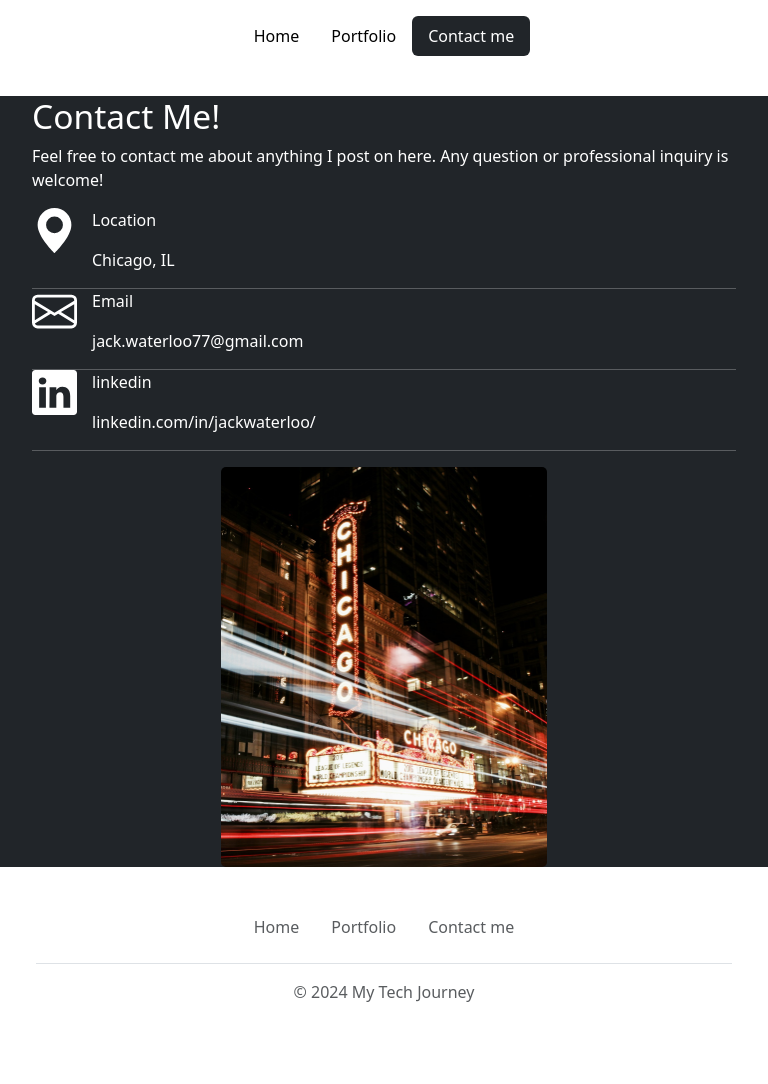
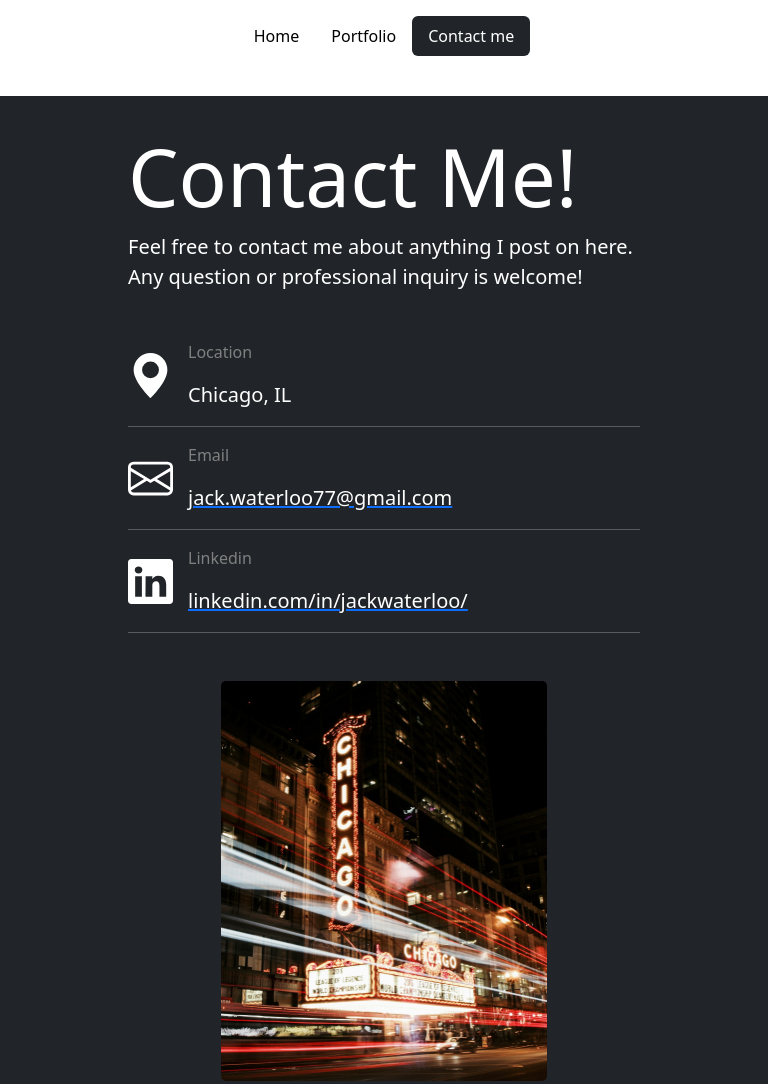
Before and after one commit to jackwaterloo/personal-site-bootstrap, a plain HTML site: page public/contact-me.html in a window 768 px wide. Shown: the top 1084 px of the page. Before the commit the page ends 1060 px from the top, so only its background shows below. Drawn offline with nearby package versions, Linux system fonts and the light colour scheme.

Commit message:
finished Contact page CSS

```diff
--- a/css/contact-me.css
+++ b/css/contact-me.css
@@ -3,7 +3,7 @@
     --bs-nav-pills-link-active-bg: #212529;
 }
 
-.nav-link {
+p, a.nav-link {
     color: black;
 }
 
@@ -11,23 +11,46 @@ section {
     background-color: #212529;
     margin-top: 1.5rem;
     position: relative;
-    height: 74vh;
+    height: 100vh;
     width: 100%;
     display: flex;
     justify-content: center;
 
 }
 
-h1, svg, hr{
+h1,
+svg,
+hr {
     color: white;
+}
+
+h1 {
+    font-size: 80px;
+}
+
+div.icon {
+    display: flex;
+    justify-content: center;
+    align-items: center;
 }
 
 section p {
     color: white;
     margin-bottom: 1rem;
+    font-size: 20px;
 }
 
-.flex-item > p {
+section p.contact-desc {
+    margin-bottom: 2rem;
+}
+
+.title {
+    color: grey;
+    font-size: 16px;
+    margin-top: 1rem;
+}
+
+.flex-item>p {
     margin-bottom: 1rem;
 }
 
@@ -47,7 +70,7 @@ section p {
     flex: 1;
 }
 
-.flex-item.image{
+.flex-item.image {
     display: flex;
     justify-content: center;
     min-height: min-content;
@@ -65,7 +88,7 @@ section p {
     gap: 15px;
 }
 
-hr{
+hr {
     padding: 0;
     margin: 0;
 }
@@ -74,34 +97,34 @@ hr{
     border-radius: 5px;
     object-fit: cover;
     max-width: 100%;
-    height: 500px;
+    height: 600px;
 }
 
-@media (max-width: 949px){
+@media (max-width: 700px) {
 
-    section{
+    section {
         position: static;
         display: block;
-        height: fit-content;
         min-height: fit-content;
-        max-height: fit-content;
+        padding-top: 2rem;
+        padding-bottom: 2rem;
     }
 
-    .flex-container{
+    .flex-container {
         position: static;
         width: 100%;
         display: block;
         padding-left: 2rem;
         padding-right: 2rem;
+        height: fit-content;
     }
 
-    .flex-item{
-        display: block;
+    .flex-item {
         width: 100%;
     }
 
-    div.image{
-        padding-top: 1rem;
+    div.image {
+        padding-top: 3rem;
     }
 
     img#chicago-pic {
@@ -111,14 +134,41 @@ hr{
     }
 }
 
-@media (min-width: 950px) {
+@media (max-width: 950px) and (min-width: 701px) {
+    section {
+        position: static;
+        display: block;
+        min-height: fit-content;
+        padding-top: 2rem;
+        padding-bottom: 2rem;
+    }
+
     .flex-container {
-        width: 90%;
+        position: static;
+        width: 100%;
+        display: block;
+        padding-left: 8rem;
+        padding-right: 8rem;
+        height: fit-content;
+    }
+
+    .flex-item {
+        width: 100%;
+    }
+
+    div.image {
+        padding-top: 3rem;
+    }
+
+    img#chicago-pic {
+        height: 400px;
+        width: auto;
+        object-fit: cover;
     }
 }
 
 @media (min-width: 1200px) {
     .flex-container {
-        width: 70%;
+        width: 80%;
     }
 }
--- a/css/style.css
+++ b/css/style.css
@@ -3,6 +3,13 @@
     --bs-nav-pills-link-active-bg: #212529;
 }
 
+p, a.nav-link {
+    color: black;
+}
+
+nav .nav-link {
+    color: white;
+}
 
 .active {
     background-color: var(--bs-btn-bg);
@@ -29,7 +36,3 @@
     width: 100%;
     background-color: rgba(0, 0, 0, .2);
 }
-
-.nav-link {
-    color: white;
-}
--- a/public/contact-me.html
+++ b/public/contact-me.html
@@ -6,9 +6,11 @@
   <meta name="viewport" content="width=device-width, initial-scale=1.0">
   <title>My Tech Journey</title>
 
+  <!-- Boostrap -->
   <link href="https://cdn.jsdelivr.net/npm/bootstrap@5.3.3/dist/css/bootstrap.min.css" rel="stylesheet"
     integrity="sha384-QWTKZyjpPEjISv5WaRU9OFeRpok6YctnYmDr5pNlyT2bRjXh0JMhjY6hW+ALEwIH" crossorigin="anonymous">
   <link rel="stylesheet" href="../css/contact-me.css">
+
 </head>
 
 <body>
@@ -28,7 +30,8 @@
     <div class="flex-container">
       <div class="flex-item">
         <h1>Contact Me!</h1>
-        <p>Feel free to contact me about anything I post on here. Any question or professional inquiry is welcome!</p>
+        <p class="contact-desc">Feel free to contact me about anything I post on here. Any question or professional
+          inquiry is welcome!</p>
         <div class="contact-info">
           <div class="card-info">
             <div class="icon"><svg xmlns="http://www.w3.org/2000/svg" height="45" fill="currentColor"
@@ -36,32 +39,45 @@
                 <path d="M8 16s6-5.686 6-10A6 6 0 0 0 2 6c0 4.314 6 10 6 10m0-7a3 3 0 1 1 0-6 3 3 0 0 1 0 6" />
               </svg></div>
             <div class="text-info">
-              <p class="title">Location</p>
+              <p class="title top">Location</p>
               <p>Chicago, IL</p>
             </div>
           </div>
           <hr />
           <div class="card-info">
-            <div class="icon"><svg xmlns="http://www.w3.org/2000/svg" height="45" fill="currentColor"
-                class="bi bi-envelope" viewBox="0 0 16 16">
+            <div class="icon">
+              <a href="mailto:jack.waterloo77@gmail.com" target="_blank">
+                <svg xmlns="http://www.w3.org/2000/svg" height="45" fill="currentColor" class="bi bi-envelope"
+                  viewBox="0 0 16 16">
                   <path
                     d="M0 4a2 2 0 0 1 2-2h12a2 2 0 0 1 2 2v8a2 2 0 0 1-2 2H2a2 2 0 0 1-2-2zm2-1a1 1 0 0 0-1 1v.217l7 4.2 7-4.2V4a1 1 0 0 0-1-1zm13 2.383-4.708 2.825L15 11.105zm-.034 6.876-5.64-3.471L8 9.583l-1.326-.795-5.64 3.47A1 1 0 0 0 2 13h12a1 1 0 0 0 .966-.741M1 11.105l4.708-2.897L1 5.383z" />
-              </svg></div>
+                </svg>
+              </a>
+            </div>
             <div class="text-info">
               <p class="title">Email</p>
+              <a href="mailto:jack.waterloo77@gmail.com" target="_blank">
                 <p>jack.waterloo77@gmail.com</p>
+              </a>
             </div>
           </div>
+
           <hr />
           <div class="card-info">
-            <div class="icon"><svg xmlns="http://www.w3.org/2000/svg" height="45" fill="currentColor"
-                class="bi bi-linkedin" viewBox="0 0 16 16">
+            <div class="icon">
+              <a href="https://linkedin.com/in/jackwaterloo/" target="_blank">
+                <svg xmlns="http://www.w3.org/2000/svg" height="45" fill="currentColor" class="bi bi-linkedin"
+                  viewBox="0 0 16 16">
                   <path
                     d="M0 1.146C0 .513.526 0 1.175 0h13.65C15.474 0 16 .513 16 1.146v13.708c0 .633-.526 1.146-1.175 1.146H1.175C.526 16 0 15.487 0 14.854zm4.943 12.248V6.169H2.542v7.225zm-1.2-8.212c.837 0 1.358-.554 1.358-1.248-.015-.709-.52-1.248-1.342-1.248S2.4 3.226 2.4 3.934c0 .694.521 1.248 1.327 1.248zm4.908 8.212V9.359c0-.216.016-.432.08-.586.173-.431.568-.878 1.232-.878.869 0 1.216.662 1.216 1.634v3.865h2.401V9.25c0-2.22-1.184-3.252-2.764-3.252-1.274 0-1.845.7-2.165 1.193v.025h-.016l.016-.025V6.169h-2.4c.03.678 0 7.225 0 7.225z" />
-              </svg></div>
+                </svg>
+              </a>
+            </div>
             <div class="text-info">
-              <p class="title">linkedin</p>
+              <p class="title">Linkedin</p>
+              <a href="https://linkedin.com/in/jackwaterloo/" target="_blank">
                 <p>linkedin.com/in/jackwaterloo/</p>
+              </a>
             </div>
           </div>
           <hr />
```
Also changed, not shown: index.html (+10 -11 lines). Lines whose indentation alone changed are shown as unchanged.
